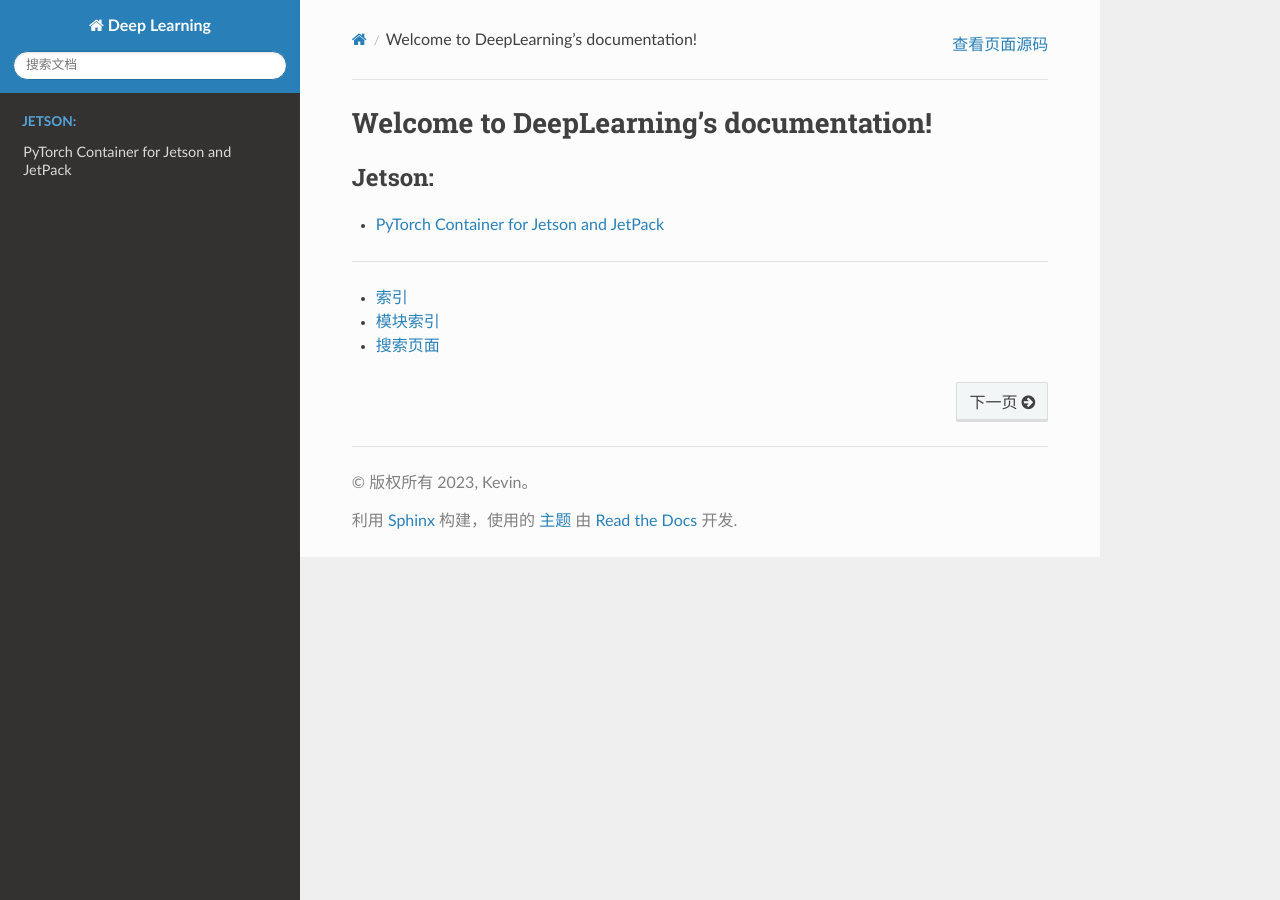
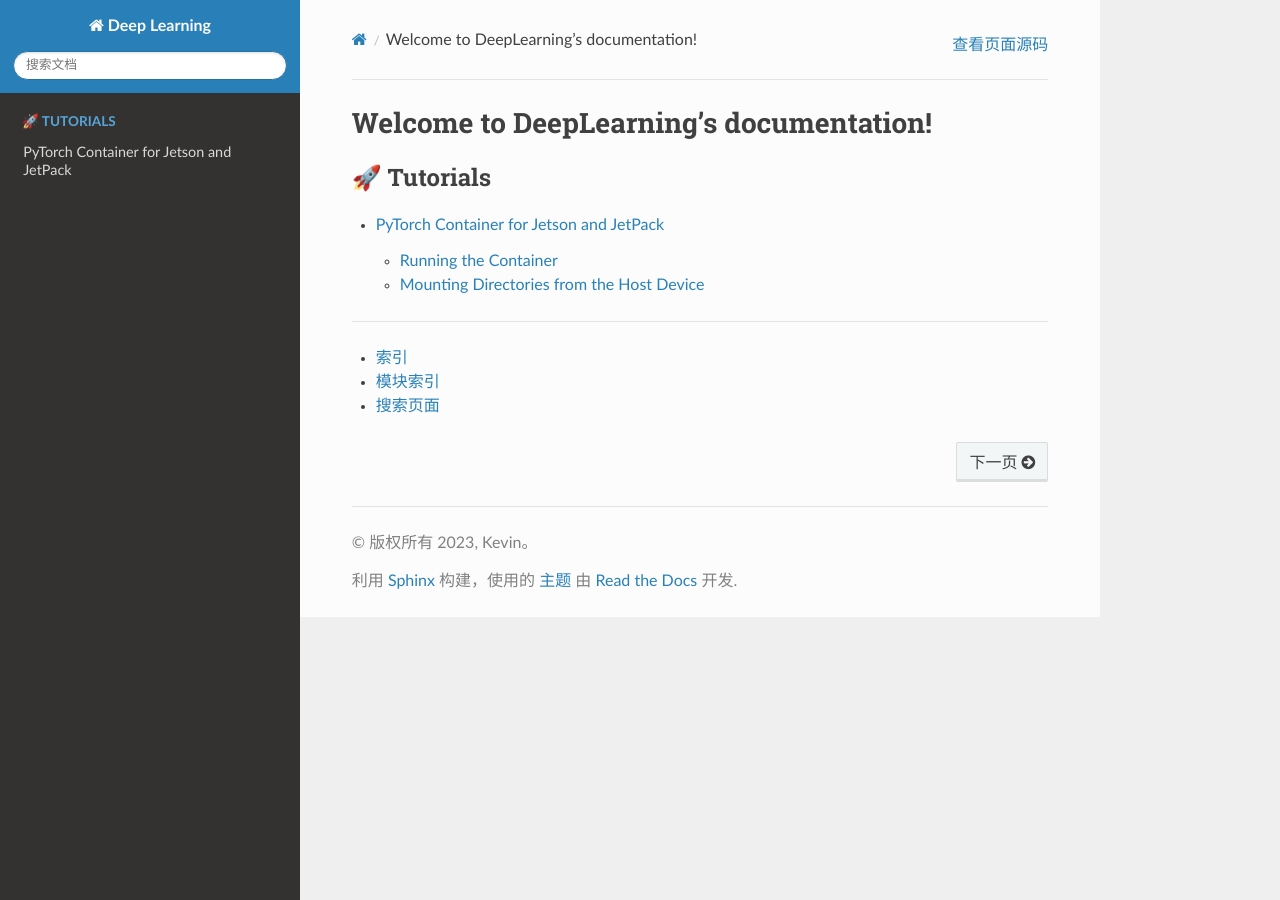
Before and after one commit to knowledge-things/docs, a Sphinx documentation site: the page built from source/index.rst, in a window 1280 px wide. Built offline with Sphinx 7.4.7 and the Read the Docs theme 2.0.0, drawn with Linux system fonts in a browser that asks for light colours; some of the changed lines change nothing that is shown.

Commit message:
first commit

```diff
--- a/source/index.rst
+++ b/source/index.rst
@@ -7,10 +7,26 @@
 ========================================
 
 .. toctree::
-   :maxdepth: 1
-   :caption: Jetson:
+   :maxdepth: 2
+   :caption: 🚀 Tutorials
 
    tutorials/Jetson.md
+
+.. toctree::
+   :maxdepth: 2
+   :hidden:
+   :caption: 💡 Explanation
+
+.. toctree::
+   :maxdepth: 2
+   :hidden:
+   :caption: 🪄 How-to guides
+
+.. toctree::
+   :maxdepth: 2
+   :hidden:
+   :caption: 📚 Reference
+
 
 
 ==================
```
